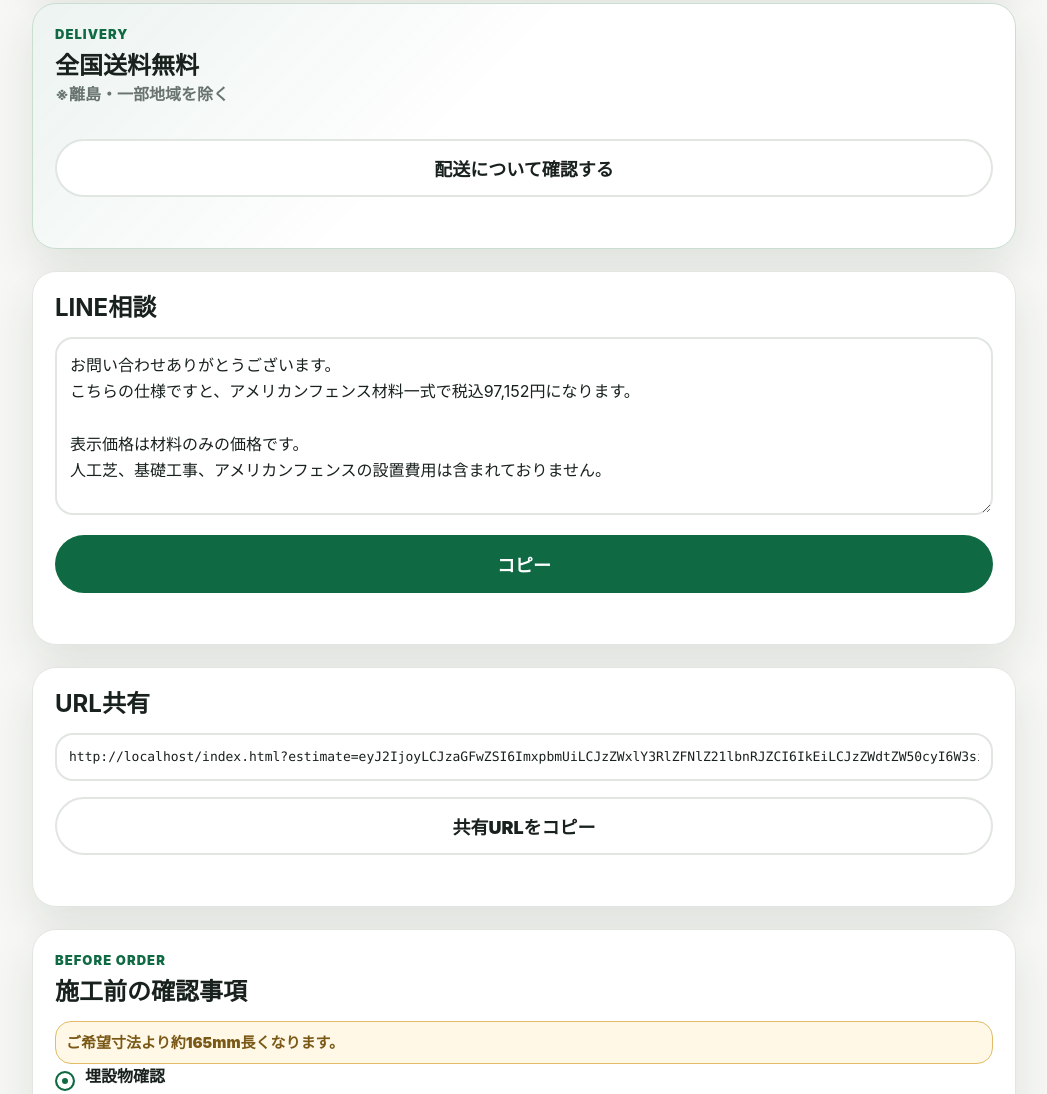
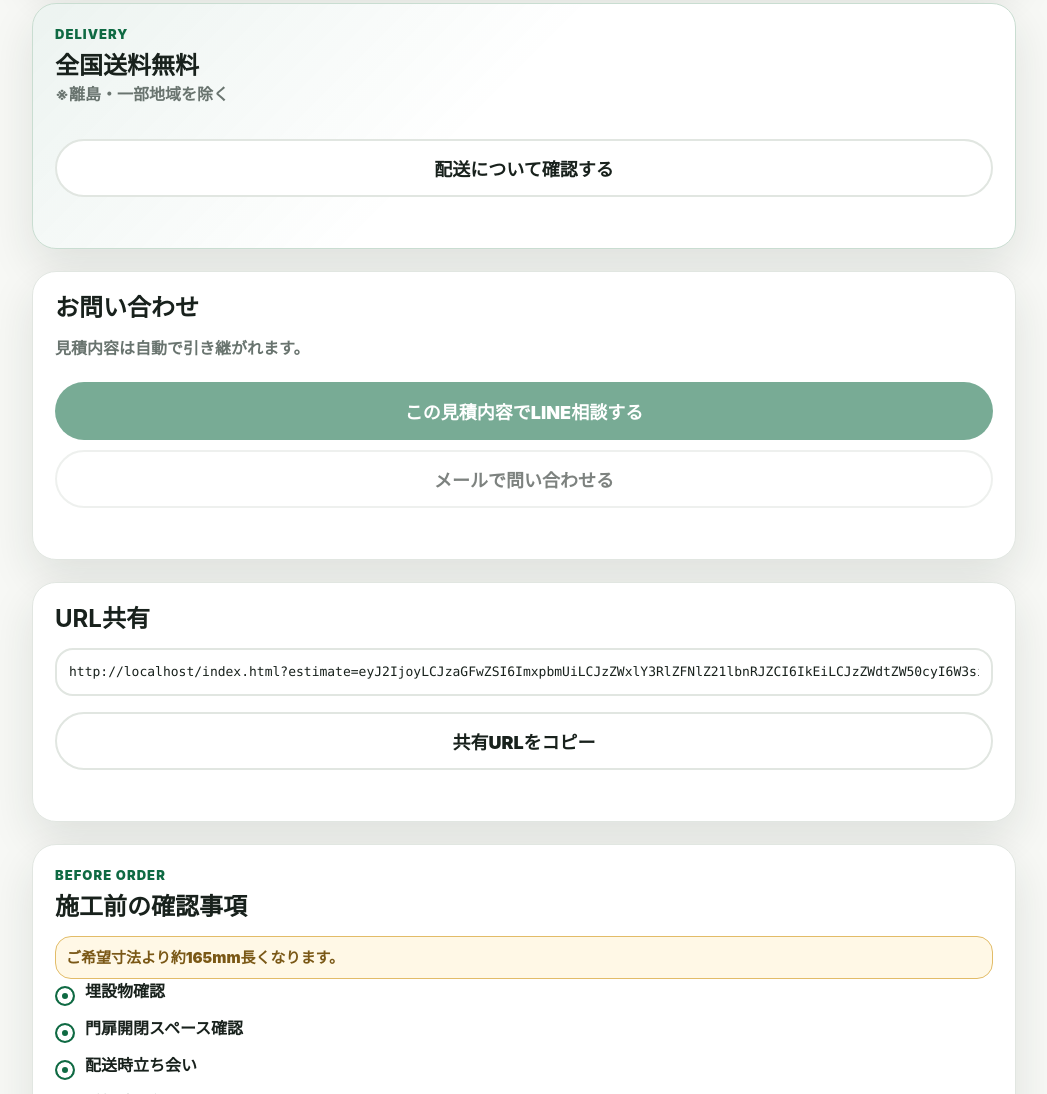
Before and after one commit to xinjiaantian83-prog/american-fence-estimate-tool, a plain HTML site: page index.html in a window 1280 px wide. Shown: the part 3691-4785 px from the top of the page, without its empty margins (116-1163 px from the left). Drawn offline with Linux system fonts and the light colour scheme.

Commit message:
Add inquiry links for estimates

```diff
--- a/index.html
+++ b/index.html
@@ -173,13 +173,14 @@
       </div>
     </section>
 
-    <section class="card reply-card" aria-labelledby="replyTitle">
+    <section class="card reply-card inquiry-card" aria-labelledby="replyTitle">
       <div class="section-head">
-        <h2 id="replyTitle">LINE相談</h2>
+        <h2 id="replyTitle">お問い合わせ</h2>
       </div>
-      <textarea id="replyText" readonly></textarea>
-      <button id="copyButton" class="primary-button full-button" type="button">コピー</button>
-      <p id="copyStatus" class="copy-status" role="status" aria-live="polite"></p>
+      <p class="inquiry-note">見積内容は自動で引き継がれます。</p>
+      <a id="lineInquiryButton" class="primary-button full-button inquiry-button" href="#" target="_blank" rel="noopener">この見積内容でLINE相談する</a>
+      <a id="emailInquiryButton" class="ghost-button full-button inquiry-button inquiry-button-secondary" href="#">メールで問い合わせる</a>
+      <p id="inquiryStatus" class="copy-status" role="status" aria-live="polite"></p>
     </section>
 
     <section class="card share-card" aria-labelledby="shareTitle">
--- a/script.js
+++ b/script.js
@@ -19,6 +19,8 @@ const INITIAL_STATE = {
 const STORAGE_KEY = "americanFenceEstimateState_v2";
 const TAX_RATE = 0.1;
 const CUSTOMER_RATE = 0.8;
+const LINE_URL = "";
+const CONTACT_EMAIL = "";
 const urlState = window.AmericanFenceUrlState;
 const fenceEngine = window.AmericanFenceEngine;
 const $ = (id) => document.getElementById(id);
@@ -44,9 +46,9 @@ const elements = {
   partsSummary: $("partsSummary"),
   partsList: $("partsList"),
   noticeList: $("noticeList"),
-  replyText: $("replyText"),
-  copyButton: $("copyButton"),
-  copyStatus: $("copyStatus"),
+  lineInquiryButton: $("lineInquiryButton"),
+  emailInquiryButton: $("emailInquiryButton"),
+  inquiryStatus: $("inquiryStatus"),
   shareUrl: $("shareUrl"),
   shareButton: $("shareButton"),
   shareStatus: $("shareStatus"),
@@ -1292,14 +1294,56 @@ function renderNotices(layout) {
   `;
 }
 
-function renderReply(price) {
-  elements.replyText.value = [
-    "お問い合わせありがとうございます。",
-    `こちらの仕様ですと、アメリカンフェンス材料一式で税込${yen(price.customerTotalTaxIn)}になります。`,
+function getEstimateUrl() {
+  return window.location.href;
+}
+
+function getInquiryMessage(price) {
+  return [
+    "アメリカンフェンスの見積もりについて相談したいです。",
     "",
-    "表示価格は材料のみの価格です。",
-    "人工芝、基礎工事、アメリカンフェンスの設置費用は含まれておりません。"
+    `見積金額：${yenMark(price.customerTotalTaxIn)}（税込・送料込）`,
+    "見積URL：",
+    getEstimateUrl(),
+    "",
+    "よろしくお願いします。"
   ].join("\n");
+}
+
+function buildLineUrl(message) {
+  const baseUrl = LINE_URL.trim();
+  if (!baseUrl) return "";
+  const encodedMessage = encodeURIComponent(message);
+  if (baseUrl.includes("{message}")) return baseUrl.replace("{message}", encodedMessage);
+  const separator = baseUrl.includes("?") ? "&" : "?";
+  return `${baseUrl}${separator}text=${encodedMessage}`;
+}
+
+function buildEmailUrl(message) {
+  const email = CONTACT_EMAIL.trim();
+  if (!email) return "";
+  const subject = encodeURIComponent("アメリカンフェンス 見積もり問い合わせ");
+  const body = encodeURIComponent(message);
+  return `mailto:${encodeURIComponent(email)}?subject=${subject}&body=${body}`;
+}
+
+function setInquiryButtonState(button, href, disabledLabel) {
+  if (!button) return;
+  if (href) {
+    button.href = href;
+    button.removeAttribute("aria-disabled");
+    button.dataset.disabledReason = "";
+    return;
+  }
+  button.href = "#";
+  button.setAttribute("aria-disabled", "true");
+  button.dataset.disabledReason = disabledLabel;
+}
+
+function renderInquiry(price) {
+  const message = getInquiryMessage(price);
+  setInquiryButtonState(elements.lineInquiryButton, buildLineUrl(message), "LINEの送信先が未設定です。");
+  setInquiryButtonState(elements.emailInquiryButton, buildEmailUrl(message), "メールアドレスが未設定です。");
 }
 
 function render() {
@@ -1316,9 +1360,9 @@ function render() {
   renderParts(layout);
   renderPrice(price);
   renderNotices(layout);
-  renderReply(price);
   saveState();
   elements.shareUrl.value = window.location.href;
+  renderInquiry(price);
 }
 
 function setupInputs() {
@@ -1418,19 +1462,6 @@ function setupImages() {
   });
 }
 
-async function copyReply() {
-  elements.copyStatus.textContent = "";
-
-  try {
-    await navigator.clipboard.writeText(elements.replyText.value);
-    elements.copyStatus.textContent = "コピーしました。";
-  } catch {
-    elements.replyText.focus();
-    elements.replyText.select();
-    elements.copyStatus.textContent = "コピーできませんでした。返信文を選択したので手動でコピーしてください。";
-  }
-}
-
 async function copyShareUrl() {
   elements.shareStatus.textContent = "";
 
@@ -1444,9 +1475,20 @@ async function copyShareUrl() {
   }
 }
 
+function handleInquiryClick(event) {
+  const reason = event.currentTarget.dataset.disabledReason;
+  if (!reason) {
+    elements.inquiryStatus.textContent = "";
+    return;
+  }
+  event.preventDefault();
+  elements.inquiryStatus.textContent = reason;
+}
+
 setupInputs();
 setupImages();
-elements.copyButton.addEventListener("click", copyReply);
+elements.lineInquiryButton.addEventListener("click", handleInquiryClick);
+elements.emailInquiryButton.addEventListener("click", handleInquiryClick);
 elements.shareButton.addEventListener("click", copyShareUrl);
 window.addEventListener("popstate", () => {
   state = loadState();
--- a/style.css
+++ b/style.css
@@ -725,7 +725,7 @@ h2 {
 }
 
 .stepper input:focus,
-.reply-card textarea:focus,
+.inquiry-button:focus,
 .field-row input:focus,
 .field-row select:focus,
 .share-url:focus {
@@ -840,6 +840,19 @@ h2 {
   border: 0;
   background: var(--accent);
   color: #ffffff;
+}
+
+.inquiry-button {
+  display: inline-flex;
+  align-items: center;
+  justify-content: center;
+  text-align: center;
+  text-decoration: none;
+}
+
+.inquiry-button[aria-disabled="true"] {
+  opacity: 0.56;
+  cursor: not-allowed;
 }
 
 .input-card {
@@ -1252,17 +1265,16 @@ h2 {
   margin-top: 0;
 }
 
-.reply-card textarea {
-  width: 100%;
-  min-height: 178px;
-  resize: vertical;
-  border: 2px solid var(--line);
-  border-radius: 18px;
-  background: #ffffff;
-  color: var(--text);
-  padding: 13px;
+.inquiry-note {
+  margin: 0 0 6px;
+  color: var(--muted);
   font-size: 16px;
-  line-height: 1.65;
+  font-weight: 800;
+  line-height: 1.45;
+}
+
+.inquiry-button-secondary {
+  margin-top: 10px;
 }
 
 .copy-status {
```
